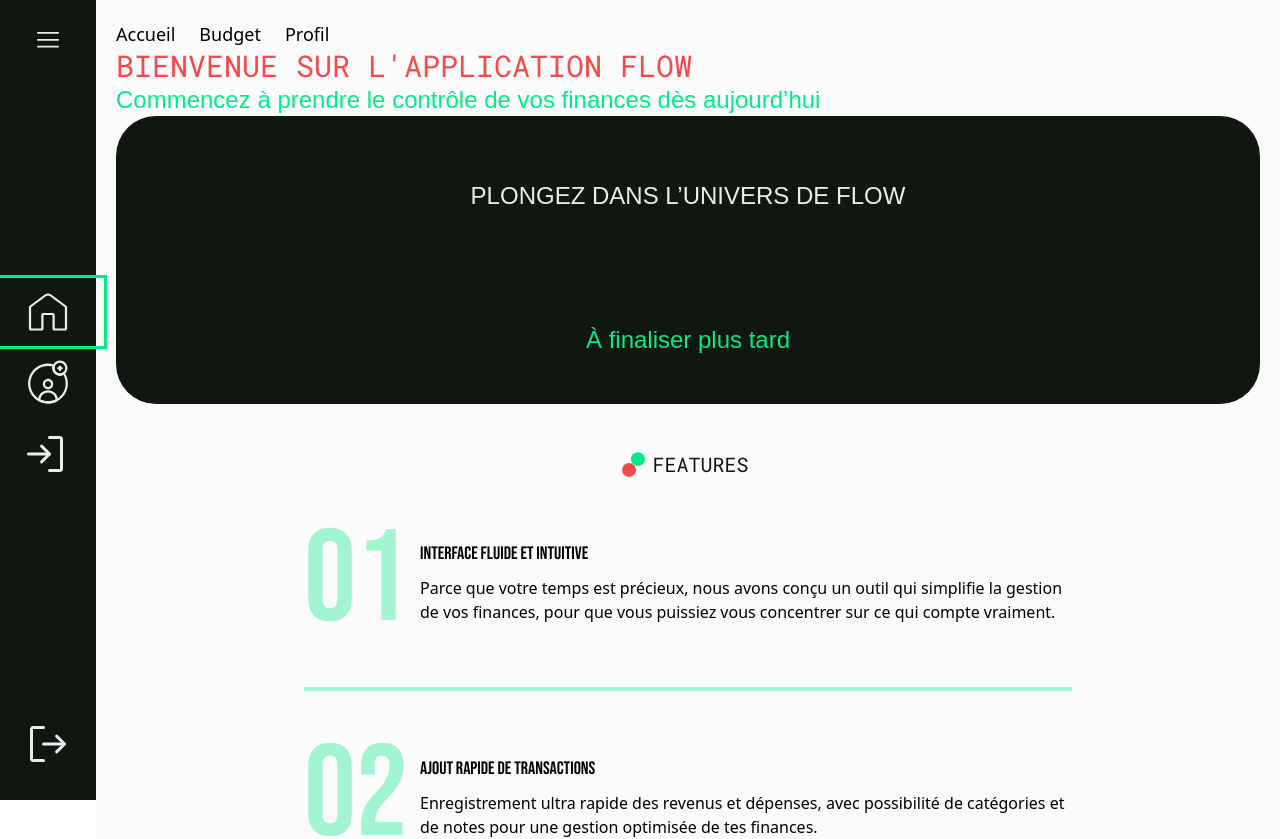
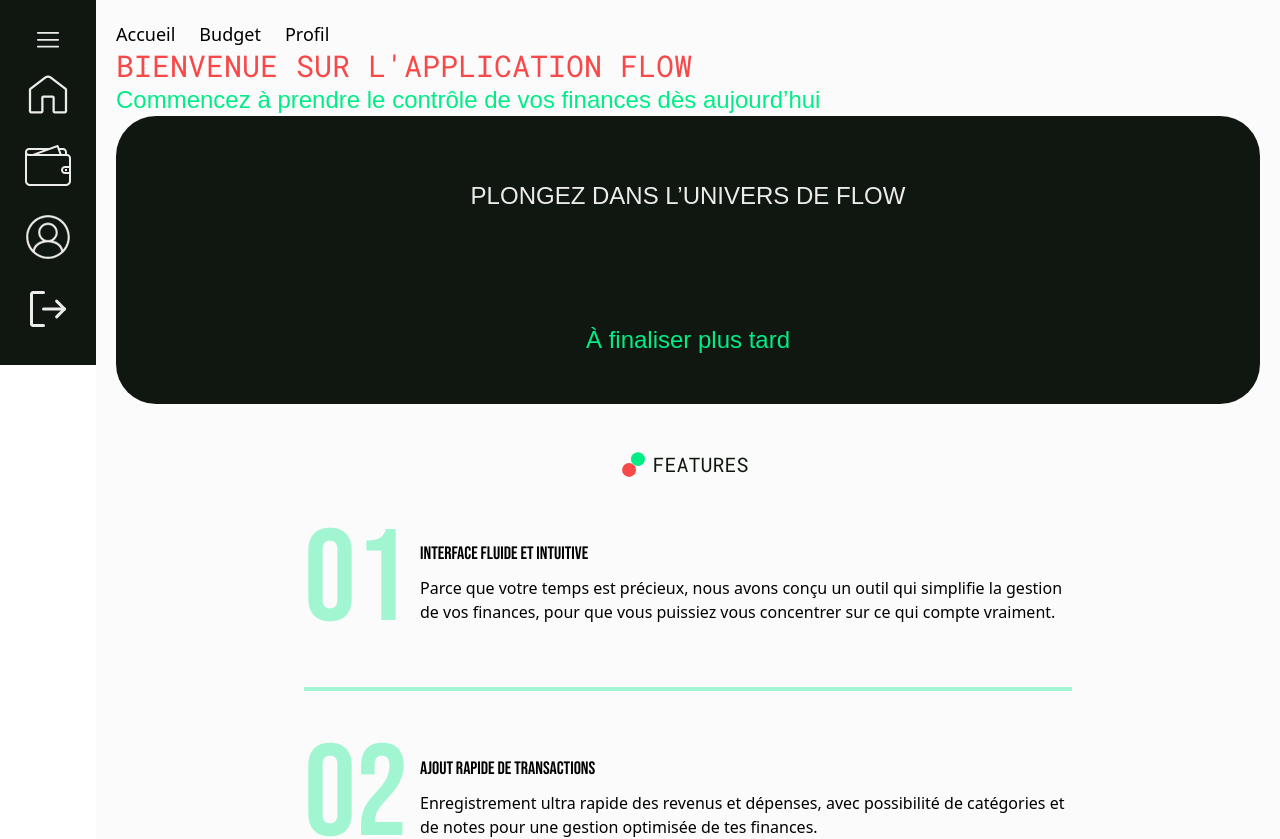
Before and after one commit to Big-pun/projet-synthese, a Vue app: page /accueil in a window 1280 px wide. Shown: the top 839 px of the page. Built offline with nearby package versions, Linux system fonts and the light colour scheme.

Commit message:
Remove Sidebar class from the component tag

```diff
--- a/src/App.vue
+++ b/src/App.vue
@@ -5,14 +5,15 @@ import Header from './components/general/Header.vue';
 import Footer from './components/general/Footer.vue';
 import { ref } from 'vue';
 
-// userIsConnected is hardcoded for now, will need to be replaced with a real check
-const userConnected = ref(false);
+// userIsConnected is hardcoded for now, will need to be replaced with a real check / store variable
+const userConnected = ref(true);
 </script>
 
 <template>
+  <!-- general lyout shared by the entire app + dyncamic content handled by the router -->
   <div class="app-container">
     <div class="flex">
-      <Sidebar :userConnected="userConnected" class="w-max sticky top-0 min-h-[100vh] h-full"></Sidebar>
+      <Sidebar :userConnected="userConnected"></Sidebar>
       <div class="flex flex-col grow p-5 bg-white overflow-y-auto">
         <Header></Header>
         <main class="grow"> <!-- ensures that the footer is pushed to the bottom of the page -->
```
